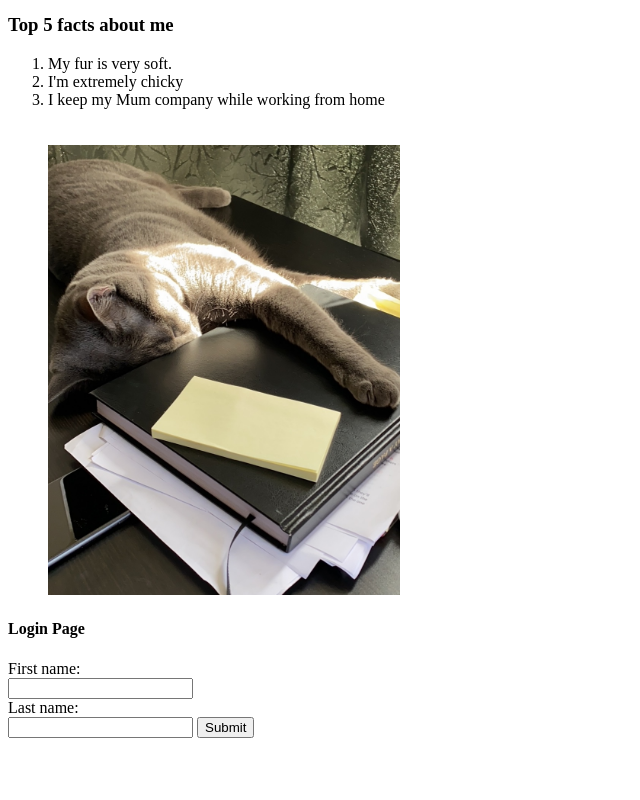
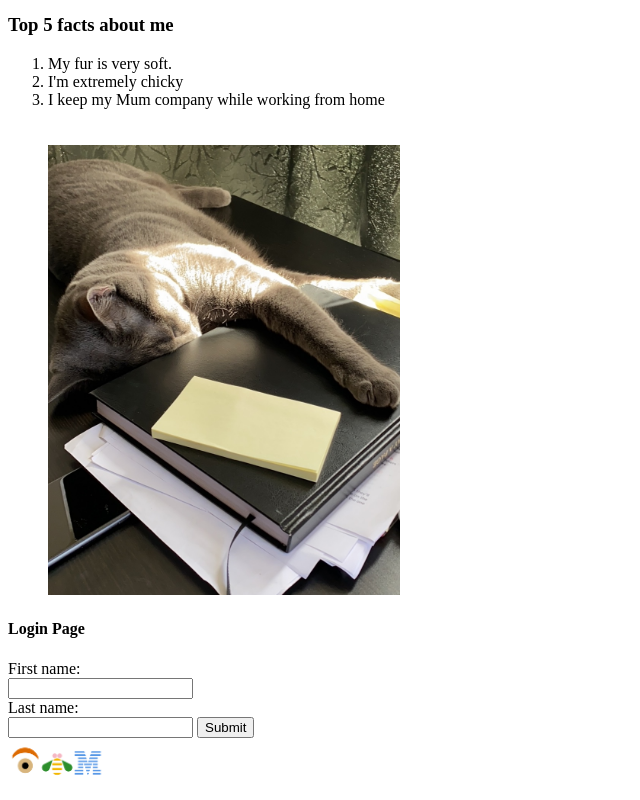
Before and after one commit to GiOG1T007/code-the-future-demo, a plain HTML site: page Intro-To-Code/index.html in a window 1280 px wide. Shown: the part 763-1563 px from the top of the page, without its empty margins (0-640 px from the left). Before the commit the page ends 1509 px from the top, so only its background shows below. Drawn offline with Linux system fonts and the light colour scheme.

Commit message:
updating index

```diff
--- a/Intro-To-Code/index.html
+++ b/Intro-To-Code/index.html
@@ -42,6 +42,8 @@
   <input type="submit" value="Submit">
 </form>
 
+<a href="https://www.ibm.com/employment/ciceurope/uk-en" title="[Opens in a new window]IBM.com logo" target="_blank"> <img src="ibm-logo.png" alt="IBM logo" height=50> </a>
+
 </body>
 
 </html>
```
Also changed, not shown: Intro-To-Code/ibm-logo.png (added).
